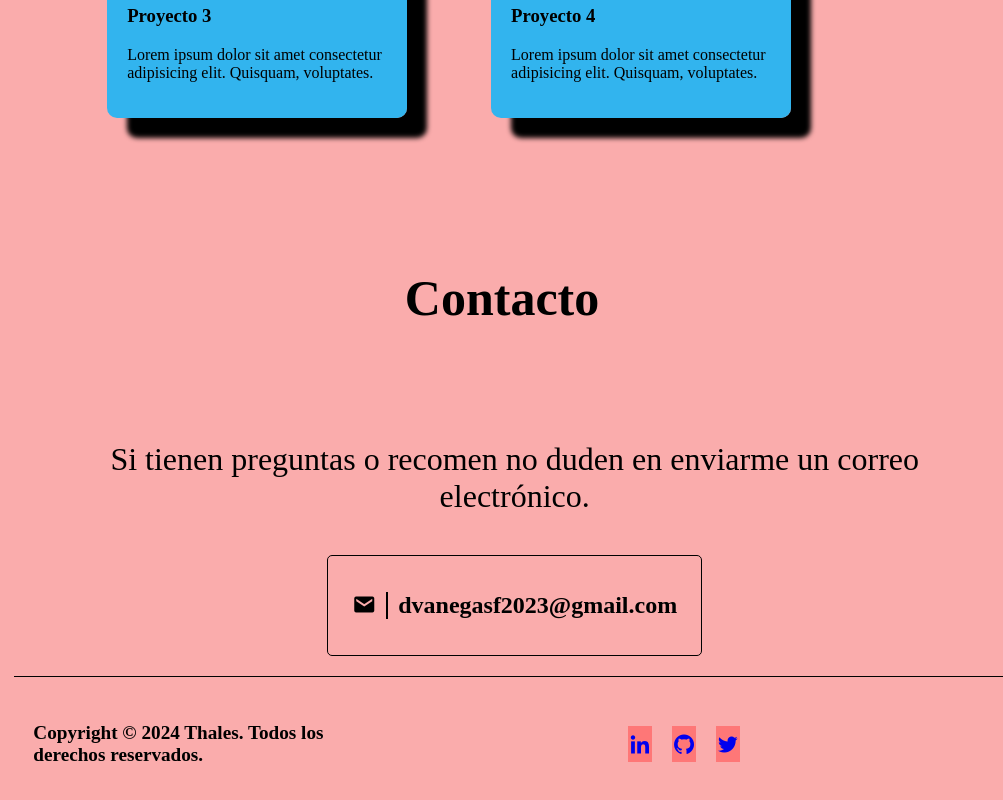
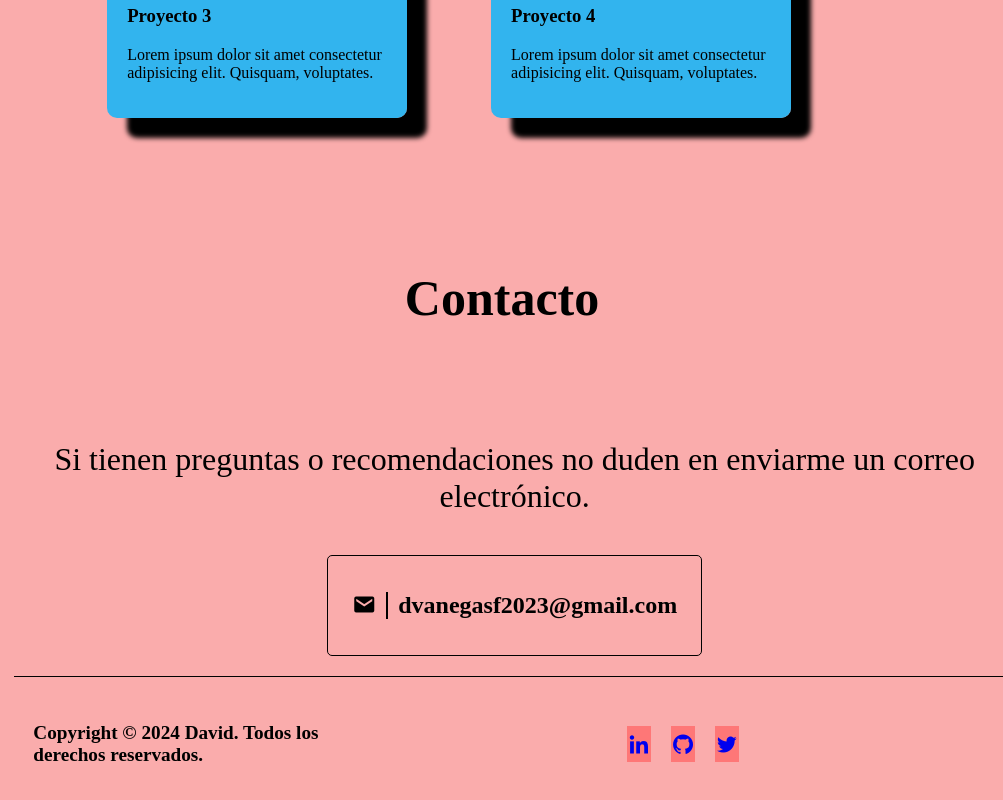
Before and after one commit to Dvanegasf/Portafolio-David_V, a plain HTML site: page index.html in a window 1280 px wide. Shown: the part 3263-4063 px from the top of the page, without its empty margins (277-1280 px from the left). Drawn offline with nearby package versions, Linux system fonts and the light colour scheme.

```diff
--- a/index.html
+++ b/index.html
@@ -237,7 +237,7 @@
         <div id="container">
           <h2 class="section section__title">Contacto</h2>
           <div class='contact__content'>
-            <p class="contact__text">Si tienen preguntas o recomen no duden en enviarme un correo electrónico.</p>
+            <p class="contact__text">Si tienen preguntas o recomendaciones no duden en enviarme un correo electrónico.</p>
 
             <div class='contact__box'>
               <a class="contact__link" href='mailto:dvanegasf2023@gmail.com'>
@@ -251,7 +251,7 @@
     </main>
     <footer class="footer">
       <div class='container footer__container'>
-        <p class="footer__copy">Copyright © 2024 Thales.
+        <p class="footer__copy">Copyright © 2024 David.
           Todos los derechos reservados.</p>
 
         <ul class='social footer__social'>
```
Also changed, not shown: 1 other file.
